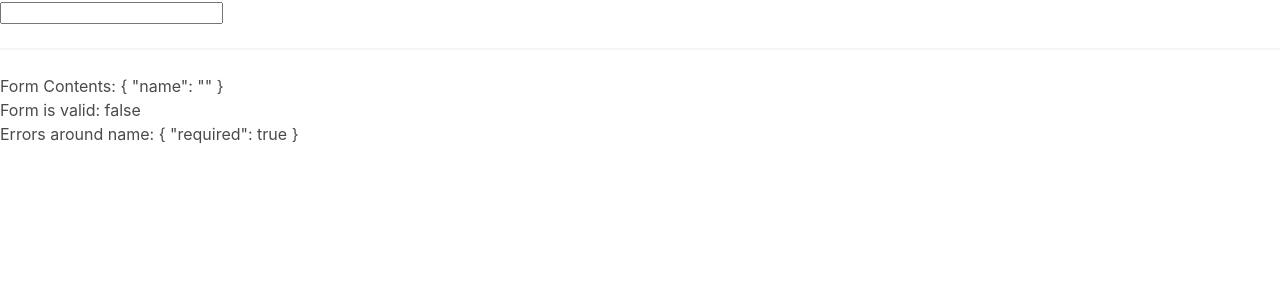
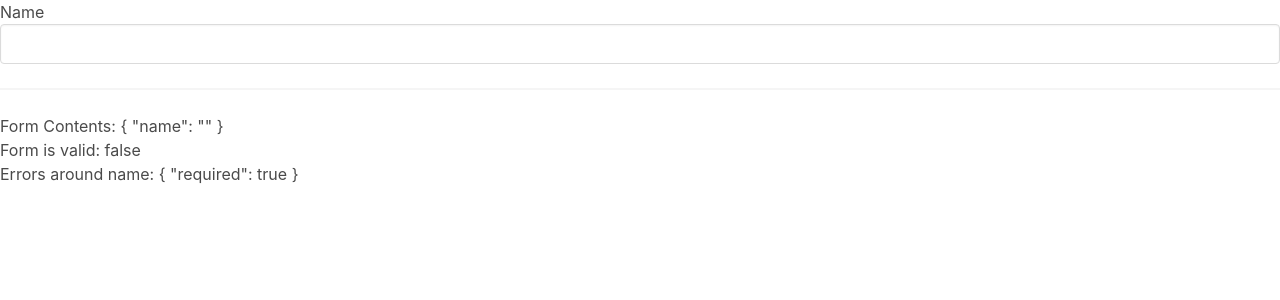
Before and after one commit to Aman07a/creditcard, an Angular app: page / in a window 1280 px wide. Shown: the top 300 px of the page. Built offline with nearby package versions, Linux system fonts and the light colour scheme.

Commit message:
Changing Styling on Validation Errors

```diff
--- a/src/app/card-form/card-form.component.html
+++ b/src/app/card-form/card-form.component.html
@@ -1,5 +1,5 @@
 <form [formGroup]="cardForm">
-  <app-input [control]="getControl('name')"></app-input>
+  <app-input label="Name" [control]="getControl('name')"></app-input>
 </form>
 <hr />
 <div>Form Contents: {{ cardForm.value | json }}</div>
--- a/src/app/input/input.component.html
+++ b/src/app/input/input.component.html
@@ -1,21 +1,30 @@
-<input [formControl]="control" />
-<ng-container *ngIf="control.dirty && control.touched && control.errors">
+<div class="field">
+  <label for="label">{{ label }}</label>
+  <div class="control">
+    <input
+      class="input is-danger"
+      [formControl]="control"
+      [ngClass]="{ 'is-danger': showErrors() }"
+    />
+  </div>
+  <ng-container *ngIf="showErrors()">
     <div *ngIf="control.errors['required']">Value is required.</div>
-  <div *ngIf="control.errors['minlength']">
+    <div class="help is-danger" *ngIf="control.errors['minlength']">
       Value you entered is
-    {{ control.errors["actualLength"] }}
+      {{ control.value.length }}
       characters long, but it must be at least
-    {{ control.errors["requiredLength"] }}
+      {{ control.errors['minlength']['requiredLength'] }}
       characters
     </div>
-  <div *ngIf="control.errors['maxlength']">
+    <div class="help is-danger" *ngIf="control.errors['maxlength']">
       Value you entered is
-    {{ control.errors["maxlength"]["actualLength"] }}
+      {{ control.value.length }}
       characters long, but it cannot be longer than
-    {{ control.errors["maxlength"]["requiredLength"] }}
+      {{ control.errors['maxlength']['requiredLength'] }}
       characters
     </div>
-  <div *ngIf="control.errors.pattern">
+    <div class="help is-danger" *ngIf="control.errors.pattern">
       Invalid format
     </div>
   </ng-container>
+</div>
--- a/src/app/input/input.component.ts
+++ b/src/app/input/input.component.ts
@@ -8,8 +8,14 @@
 })
 export class InputComponent implements OnInit {
   @Input() control: FormControl | any;
+  @Input() label: string | any;
 
   constructor() {}
 
   ngOnInit() {}
+
+  showErrors() {
+    const { dirty, touched, errors } = this.control;
+    return dirty && touched && errors;
+  }
 }
```
Lines whose indentation alone changed are shown as unchanged.
